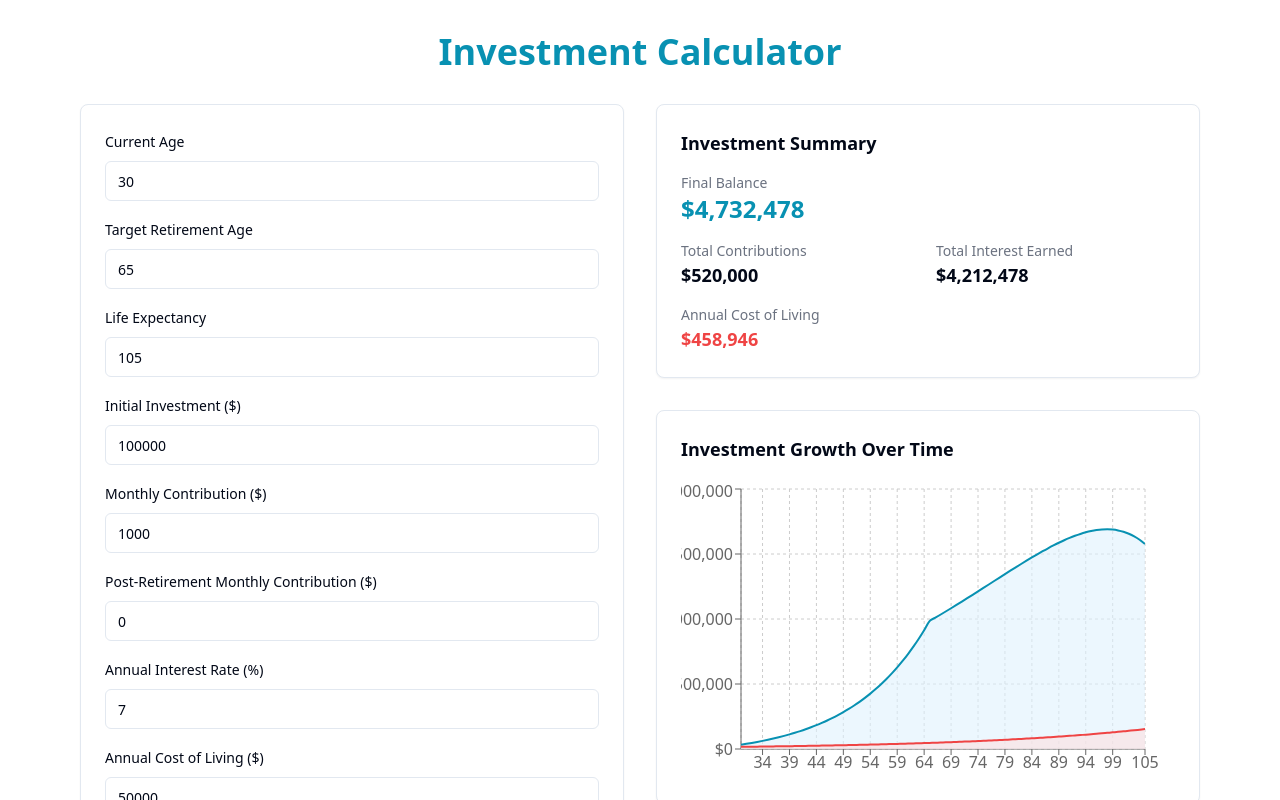
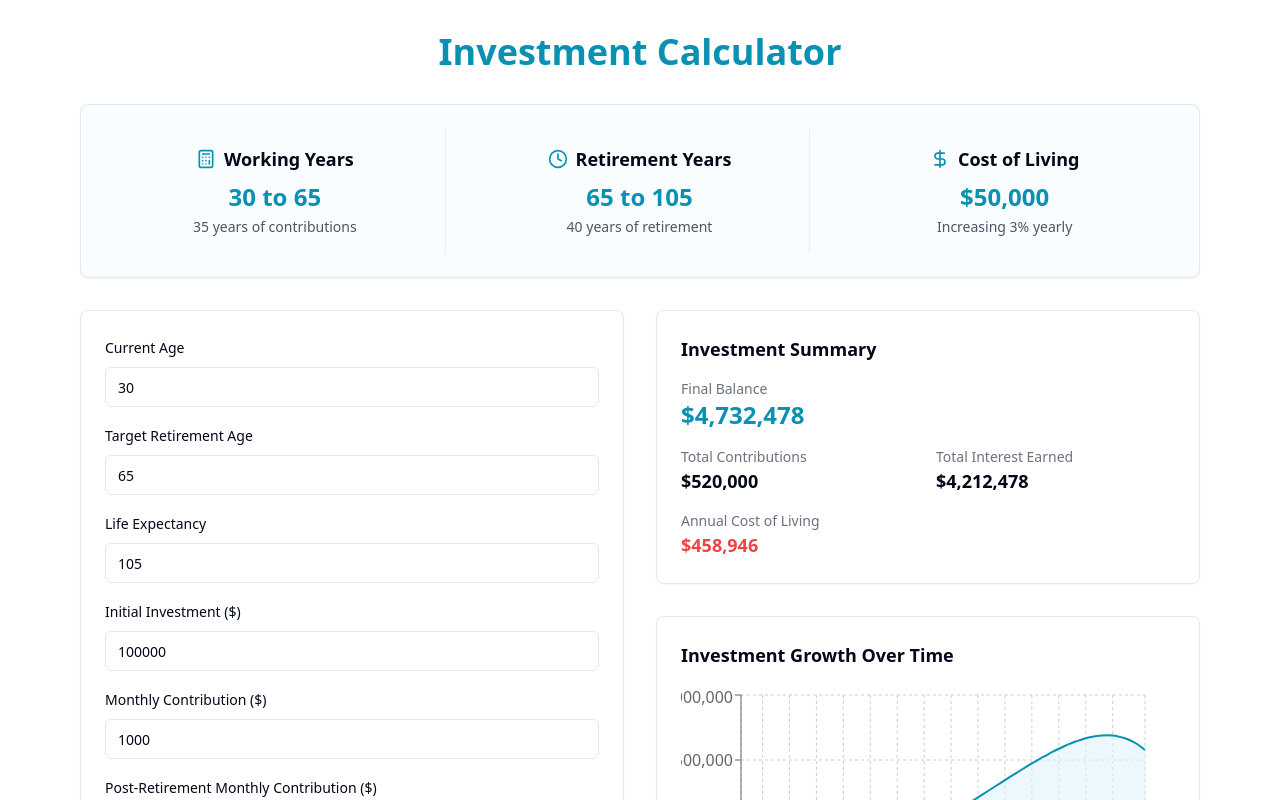
Before and after one commit to aonada870/future-fund-forecaster, a React (Vite) app: page / in a window 1280 px wide. Shown: the top 800 px of the page. Built offline with nearby package versions, Linux system fonts and the light colour scheme.

Commit message:
Implement investment plan
This commit implements the investment plan.

```diff
--- a/src/components/InvestmentCalculator.tsx
+++ b/src/components/InvestmentCalculator.tsx
@@ -1,3 +1,4 @@
+
 import { useState } from "react";
 import { Card } from "@/components/ui/card";
 import { Input } from "@/components/ui/input";
@@ -5,6 +6,7 @@ import { Label } from "@/components/ui/label";
 import InvestmentChart from "./InvestmentChart";
 import InvestmentSummary from "./InvestmentSummary";
 import { calculateInvestmentGrowth } from "@/lib/investment-utils";
+import { Calculator, Clock, DollarSign } from "lucide-react";
 
 export const InvestmentCalculator = () => {
   const [currentAge, setCurrentAge] = useState(30);
@@ -27,14 +29,67 @@ export const InvestmentCalculator = () => {
     interestRate,
     costOfLiving,
     inflationRate,
-    0 // Removed tax rate parameter but passing 0 to maintain function signature
+    0
   );
+
+  const formatCurrency = (value: number) => {
+    return new Intl.NumberFormat('en-US', {
+      style: 'currency',
+      currency: 'USD',
+      minimumFractionDigits: 0,
+      maximumFractionDigits: 0,
+    }).format(value);
+  };
 
   return (
     <div className="container mx-auto px-4 py-8 max-w-6xl">
       <h1 className="text-4xl font-bold text-center mb-8 text-primary">
         Investment Calculator
       </h1>
+
+      {/* New Summary Section */}
+      <Card className="p-6 mb-8 bg-secondary/20">
+        <div className="grid grid-cols-1 md:grid-cols-3 gap-6">
+          <div className="text-center p-4 border-r border-secondary">
+            <div className="flex items-center justify-center mb-2">
+              <Calculator className="w-5 h-5 mr-2 text-primary" />
+              <h4 className="font-semibold text-lg">Working Years</h4>
+            </div>
+            <p className="text-2xl font-bold text-primary mb-1">
+              {currentAge} to {targetAge}
+            </p>
+            <p className="text-sm text-gray-600">
+              {targetAge - currentAge} years of contributions
+            </p>
+          </div>
+
+          <div className="text-center p-4 border-r border-secondary">
+            <div className="flex items-center justify-center mb-2">
+              <Clock className="w-5 h-5 mr-2 text-primary" />
+              <h4 className="font-semibold text-lg">Retirement Years</h4>
+            </div>
+            <p className="text-2xl font-bold text-primary mb-1">
+              {targetAge} to {lifeExpectancy}
+            </p>
+            <p className="text-sm text-gray-600">
+              {lifeExpectancy - targetAge} years of retirement
+            </p>
+          </div>
+
+          <div className="text-center p-4">
+            <div className="flex items-center justify-center mb-2">
+              <DollarSign className="w-5 h-5 mr-2 text-primary" />
+              <h4 className="font-semibold text-lg">Cost of Living</h4>
+            </div>
+            <p className="text-2xl font-bold text-primary mb-1">
+              {formatCurrency(costOfLiving)}
+            </p>
+            <p className="text-sm text-gray-600">
+              Increasing {inflationRate}% yearly
+            </p>
+          </div>
+        </div>
+      </Card>
 
       <div className="grid gap-8 md:grid-cols-2">
         <Card className="p-6">
```
